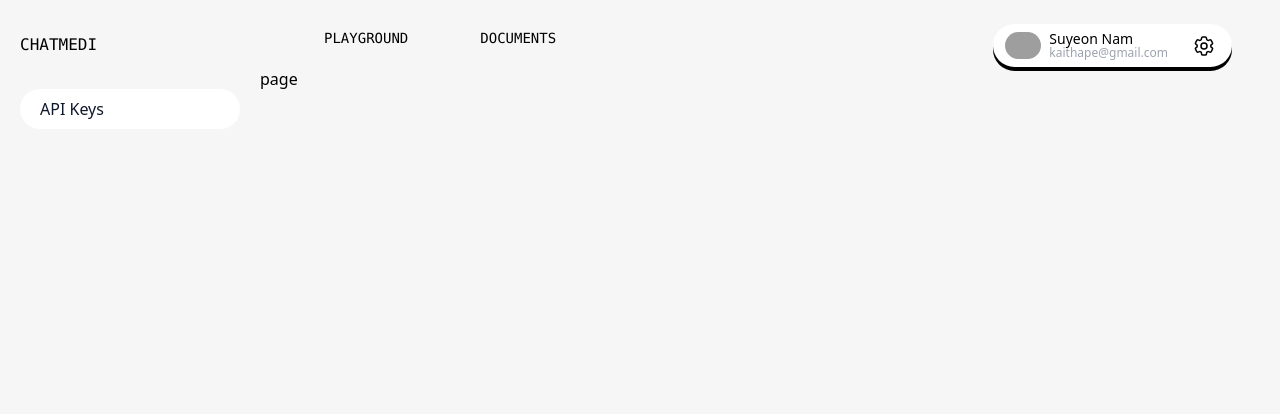
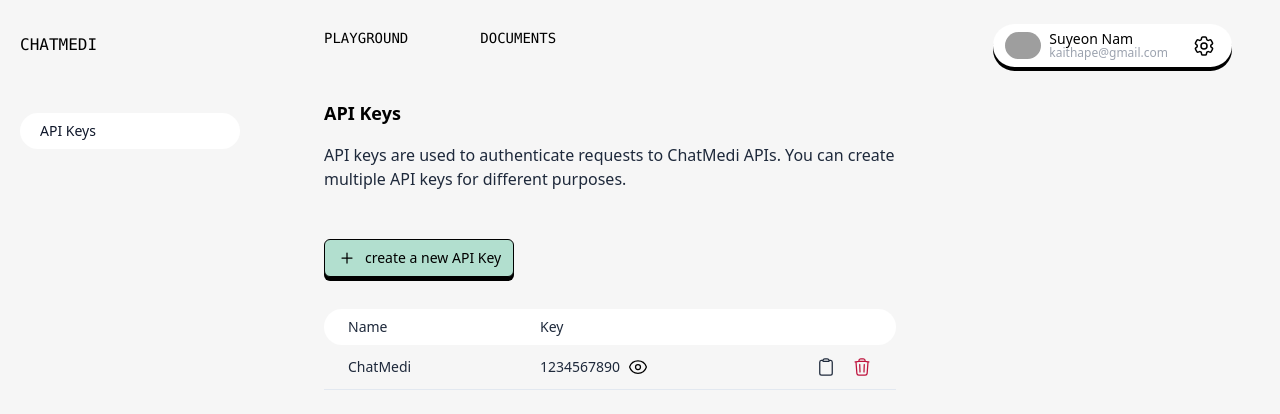
Before and after one commit to mori8/chatmedi, a Next.js app: page /account/api-key in a window 1280 px wide. Shown: the top 414 px of the page. Built offline with nearby package versions, Linux system fonts and the light colour scheme; grey boxes are pictures that could not be loaded.

Commit message:
implement: account/api-key UI

```diff
--- a/src/@types/type.d.ts
+++ b/src/@types/type.d.ts
@@ -31,3 +31,9 @@
   date: string;
   parentMessageId: number | null;
 }
+
+interface ApiKey {
+  id: number;
+  name: string;
+  key: string;
+}
--- a/src/app/account/AccountSideBar.tsx
+++ b/src/app/account/AccountSideBar.tsx
@@ -17,7 +17,7 @@
   }, [pathname]);
 
   return (
-    <div className="w-[260px] p-5 pt-8 flex flex-col gap-8">
+    <div className="w-[260px] p-5 pt-8 flex flex-col gap-14">
       <div>
         <div className="">
           <span className="font-mono">CHATMEDI</span>
@@ -35,7 +35,7 @@
             ) + " cursor-pointer"
           }
         >
-          <span className="text-slate-900">{item.name}</span>
+          <span className="text-slate-900 text-sm">{item.name}</span>
         </div>
       ))}
     </div>
--- a/src/app/account/api-key/page.tsx
+++ b/src/app/account/api-key/page.tsx
@@ -1,7 +1,98 @@
-type Props = {}
+"use client";
+
+import { useState, useEffect } from "react";
+
+import { ClipboardIcon, TrashIcon, EyeIcon, PlusSmallIcon } from "@heroicons/react/24/outline";
+import Button from "@/app/components/Button";
+import { create } from "domain";
+
+type Props = {};
 
 export default function page({}: Props) {
+  const [apiKeys, setApiKeys] = useState<ApiKey[]>([]);
+  const [apiKeysVisibility, setApiKeysVisibility] = useState<boolean[]>([]);
+
+  useEffect(() => {
+    setApiKeys([
+      {
+        id: 1,
+        name: "ChatMedi",
+        key: "1234567890",
+      },
+    ]);
+
+    setApiKeysVisibility(Array(apiKeys.length).fill(false));
+  }, []);
+
+  const copyToClipboard = (text: string) => {
+    navigator.clipboard.writeText(text);
+  };
+
+  const deleteApiKey = (key: string) => {
+    // fetch api
+  };
+
+  const createApiKey = () => {
+    // fetch api
+  };
+
   return (
-    <div>page</div>
-  )
+    <div className="pl-16 pr-16 lg:pr-96 py-8">
+      <div>
+        <h2 className="font-bold text-lg">API Keys</h2>
+        <p className="mt-4 text-slate-800 leading-6">
+          API keys are used to authenticate requests to ChatMedi APIs. You can
+          create multiple API keys for different purposes.
+        </p>
+      </div>
+      <div className="flex mt-12">
+        <Button onClick={() => createApiKey()} size="sm">
+          <PlusSmallIcon width="20"/>
+          create a new API Key
+        </Button>
+      </div>
+      <div className="mt-8 text-sm">
+        <div className="table-header flex flex-col font-medium">
+          <div className="table-header flex flex-row bg-white rounded-full px-6 py-2">
+            <div className="w-48">
+              <span className="text-slate-800">Name</span>
+            </div>
+            <div className="flex-1">
+              <span className="text-slate-800">Key</span>
+            </div>
+          </div>
+        </div>
+        <div className="table-body">
+          {apiKeys.map((apiKey, index) => (
+            <div
+              key={index}
+              className="flex flex-row items-center px-6 py-3 border-b border-slate-200"
+            >
+              <div className="w-48">
+                <span className="text-slate-800">{apiKey.name}</span>
+              </div>
+              <div className="flex-1 flex items-center">
+                <span className="text-slate-800">{apiKey.key}</span>
+                <button>
+                  <EyeIcon width="20" className="ml-2" />
+                </button>
+              </div>
+              <div className="flex flex-row gap-4">
+                <button
+                  className="text-slate-800"
+                  onClick={() => copyToClipboard(apiKey.key)}
+                >
+                  {/* tooltip - copied! */}
+                  <ClipboardIcon width="20" />
+                </button>
+                <button onClick={() => deleteApiKey(apiKey.key)}>
+                  <TrashIcon width="20" className=" text-rose-700" />
+                </button>
+              </div>
+            </div>
+          ))}
+        </div>
+      </div>
+    </div>
+  );
 }
--- a/src/app/account/page.tsx
+++ b/src/app/account/page.tsx
@@ -1,9 +1,13 @@
-import SideBar from "./AccountSideBar"
+import { redirect } from 'next/navigation'
 
 type Props = {}
 
-export default function page({}: Props) {
+export default function page({ }: Props) {
+  redirect('/account/api-key')
+
   return (
-    <div className="flex">page</div>
+    <div className="flex">
+
+    </div>
   )
 }
```
